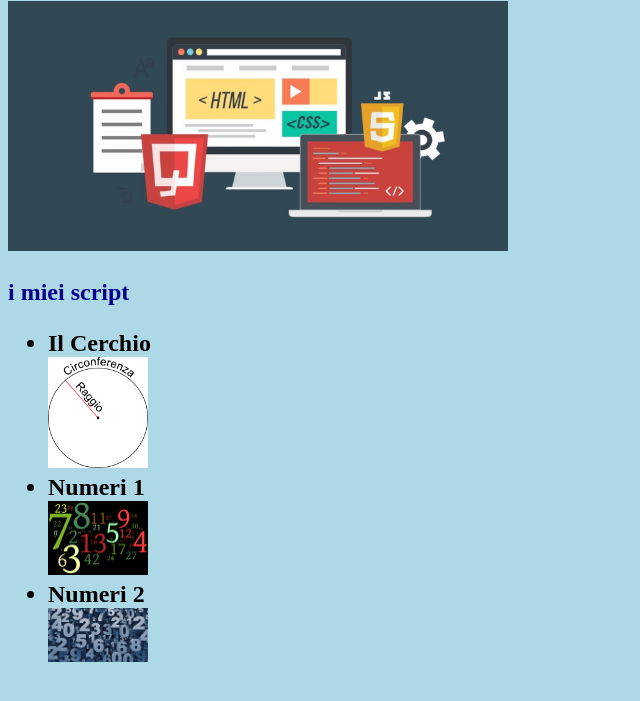
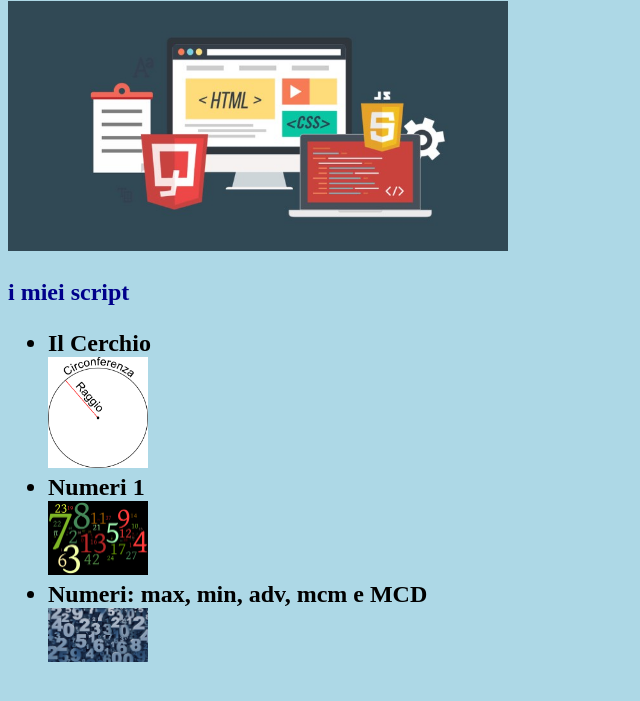
Before and after one commit to roscapuano/mieprove, a plain HTML site: page index.html in a window 1280 px wide. Shown: the part 79-780 px from the top of the page, without its empty margins (0-640 px from the left). Drawn offline with Linux system fonts and the light colour scheme.

Commit message:
indica numeri
Descrive i calcoli che fa

```diff
--- a/index.html
+++ b/index.html
@@ -17,7 +17,7 @@
 				 <li>Numeri 1</li>
 				 <a href="numeri.html" target="_blank">
 				 <img src="images/numbers.png" alt="Numeri max e min" title="numeri max e min" width="100px" height="auto" /></a>
-				 <li>Numeri 2</li>
+				 <li>Numeri: max, min, adv, mcm e MCD</li>
 				 <a href="numeri2.html" target="_blank">
 				 <img src="images/numbers2.jpg" alt="numeri e mcm e mcd" title="numeri e mcm e mcd" width="100px" height="auto" /></a>
 				</ul>
```
